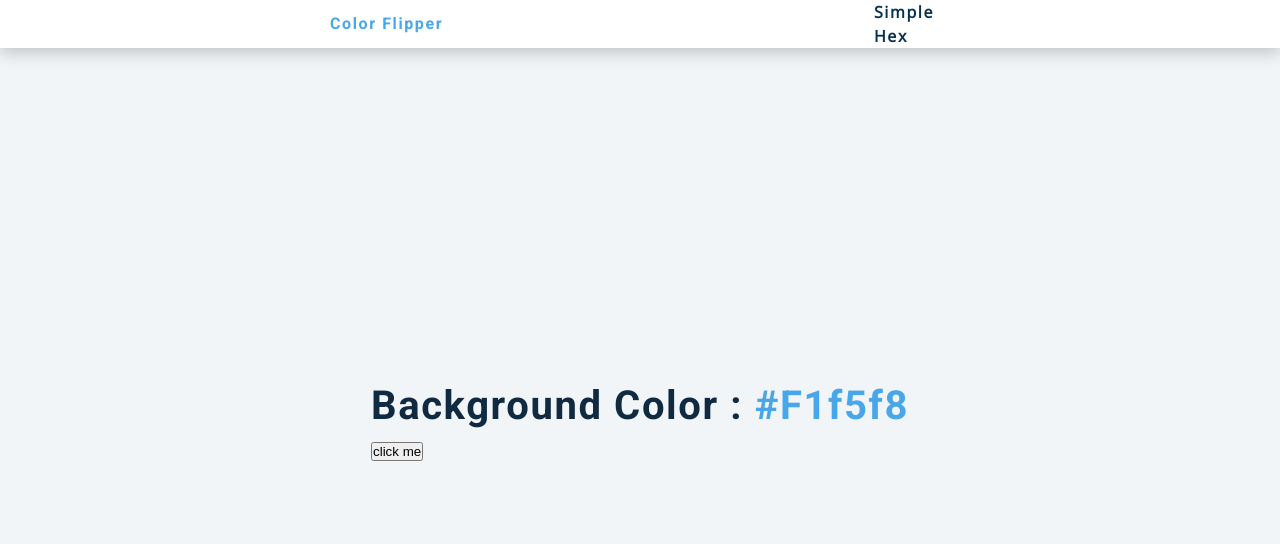
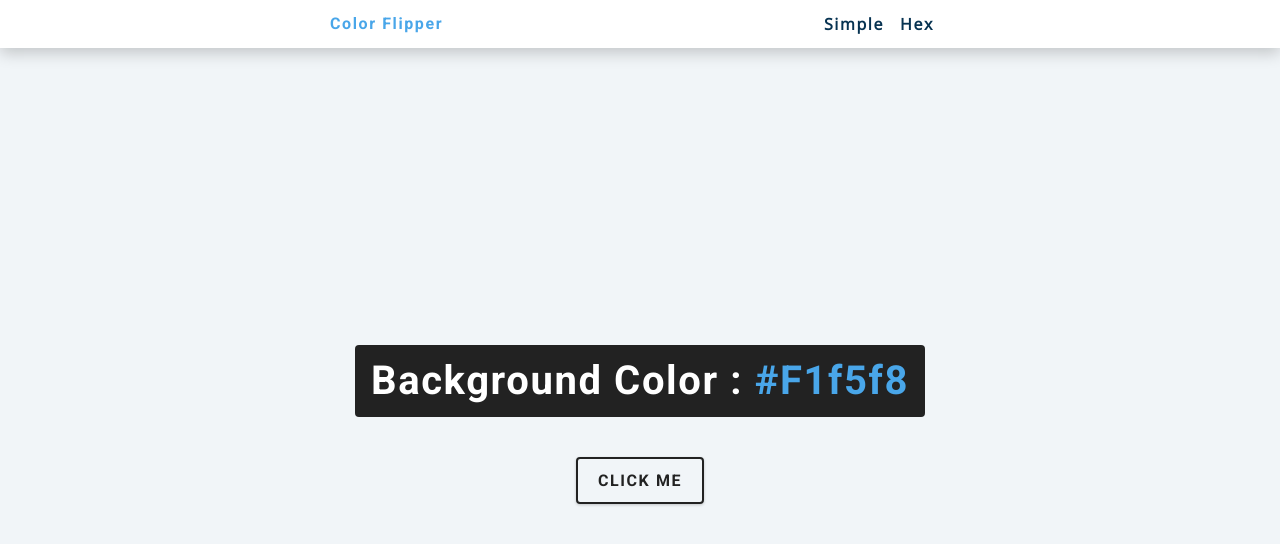
Before and after one commit to LyzzHans/ColorFilpper, a plain HTML site: page index.html in a window 1280 px wide. Drawn offline with nearby package versions, Linux system fonts and the light colour scheme.

Commit message:
resolved style issues and added hex.js

```diff
--- a/index.html
+++ b/index.html
@@ -11,25 +11,18 @@
   <body>
     <nav>
       <div class="nav-center">
-      <h4>color flipper</h4>
-      <ul class=""nav-links">
-        <li>
-          <a href="index.html">simple</a>
-        </li>
-        <li>
-          <a href="hex.html">hex</a>
-        </li>
-      </ul>
+        <h4>color flipper</h4>
+        <ul class="nav-links">
+          <li><a href="index.html">simple</a></li>
+          <li><a href="hex.html">hex</a></li>
+        </ul>
       </div>
     </nav>
     <main>
-        <div class=""container">
-          <h2>background color :
-            <span class="color">
-            #f1f5f8
-          </span></h2>
-          <button class=""btn btn-hero" id="btn">click me</button>
-        </div>
+      <div class="container">
+        <h2>background color : <span class="color">#f1f5f8</span></h2>
+        <button class="btn btn-hero" id="btn">click me</button>
+      </div>
     </main>
     <!-- javascript -->
     <script src="app.js"></script>
```
Also changed, not shown: hex.js (+17 -0 lines).
